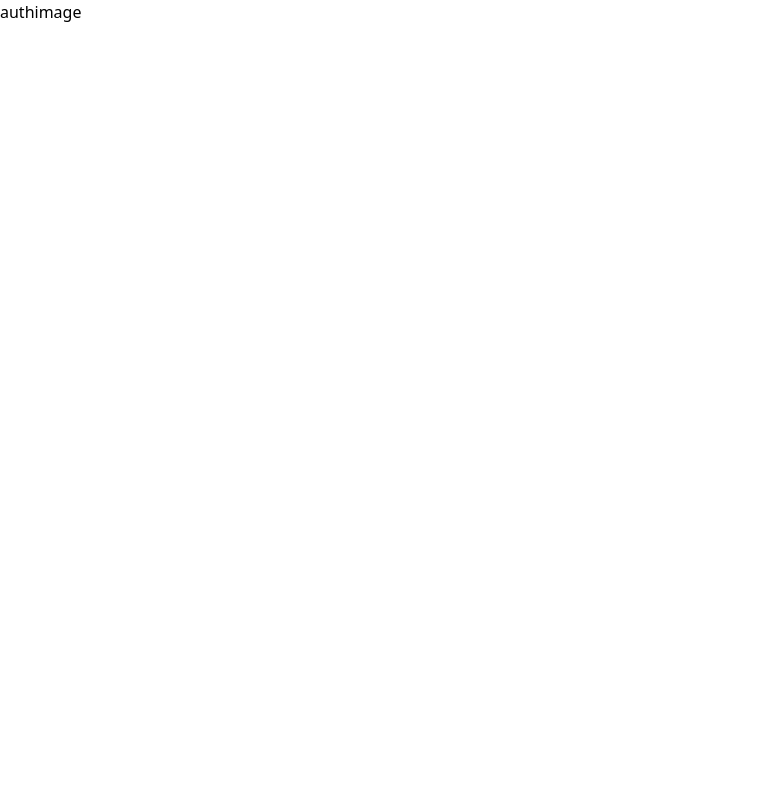
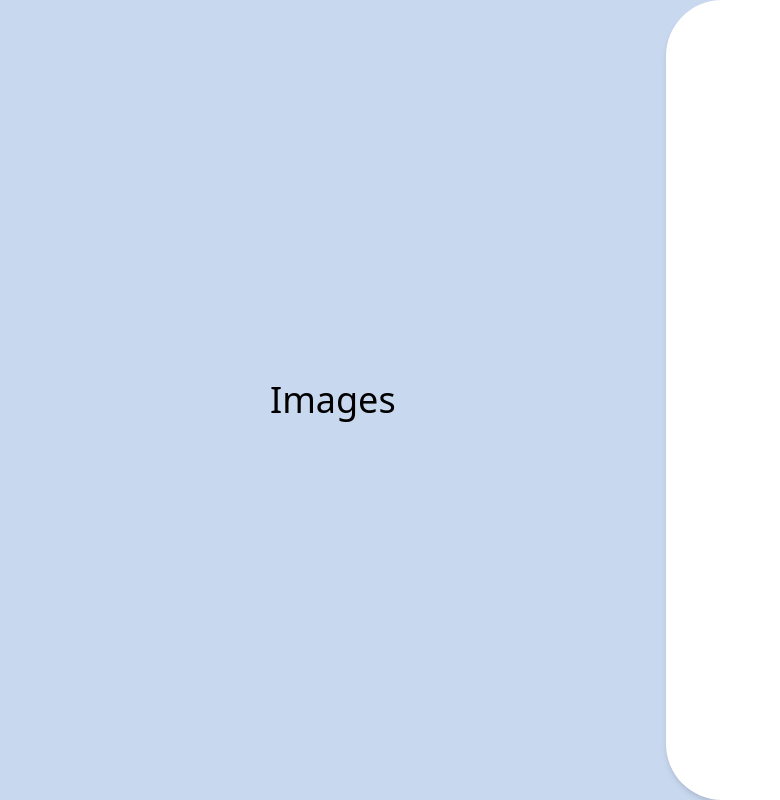
Before and after one commit to ARYAN-01-GARG/Workify, a React (Vite) app: page /auth in a window 1280 px wide. Shown: the whole page, without its empty margins (0-780 px from the left). Built offline with nearby package versions, Linux system fonts and the light colour scheme.

Commit message:
Auth layout with register segment.

```diff
--- a/src/App.tsx
+++ b/src/App.tsx
@@ -1,7 +1,7 @@
 import { Route, Routes } from "react-router-dom"
 import LandingPage from "./pages/LandingPage"
-import AuthPage from "./pages/auth/AuthPage"
-import RegisterPage from "./pages/auth/RegisterPage"
+import AuthPage from "./pages/Auth/AuthPage"
+import RegisterPage from "./pages/Auth/RegisterPage"
 
 const App = () => {
   return (
--- a/src/pages/LandingPage.tsx
+++ b/src/pages/LandingPage.tsx
@@ -1,7 +1,11 @@
+import { Link } from "react-router-dom"
 
 const LandingPage = () => {
   return (
-    <div>LandingPage</div>
+    <div>
+      landing page
+      <Link to="/auth/register">Sign Up</Link>
+    </div>
   )
 }
 
--- a/src/pages/auth/AuthPage.tsx
+++ b/src/pages/auth/AuthPage.tsx
@@ -2,13 +2,21 @@ import { Outlet } from "react-router-dom"
 
 const AuthPage = () => {
   return (
-    <div>
-        <div>
-            authimage
-        </div>
-        <div>
-            <Outlet/>
-        </div>
+    <div
+      className="
+        flex
+        min-h-screen
+        bg-[#C8D8EF]
+
+    ">
+      <div className="flex justify-center items-center flex-grow bg-[#C8D8EF] max-w-[52vw] text-4xl">
+        Images
+      </div>
+      <div
+        className="flex-grow bg-white rounded-s-[3.5rem] max-w-[48vw] shadow-md"
+      >
+        <Outlet/>
+      </div>
     </div>
   )
 }
```
